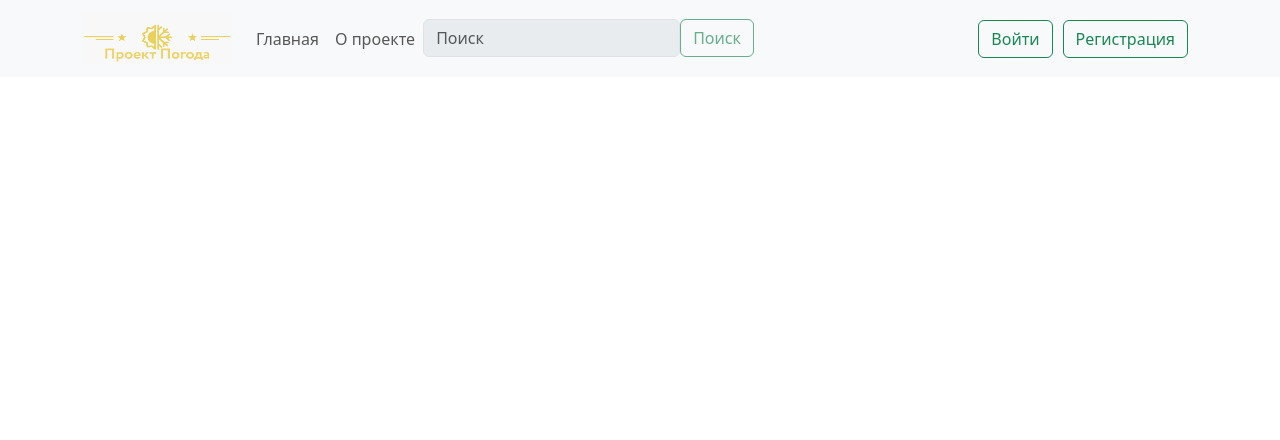
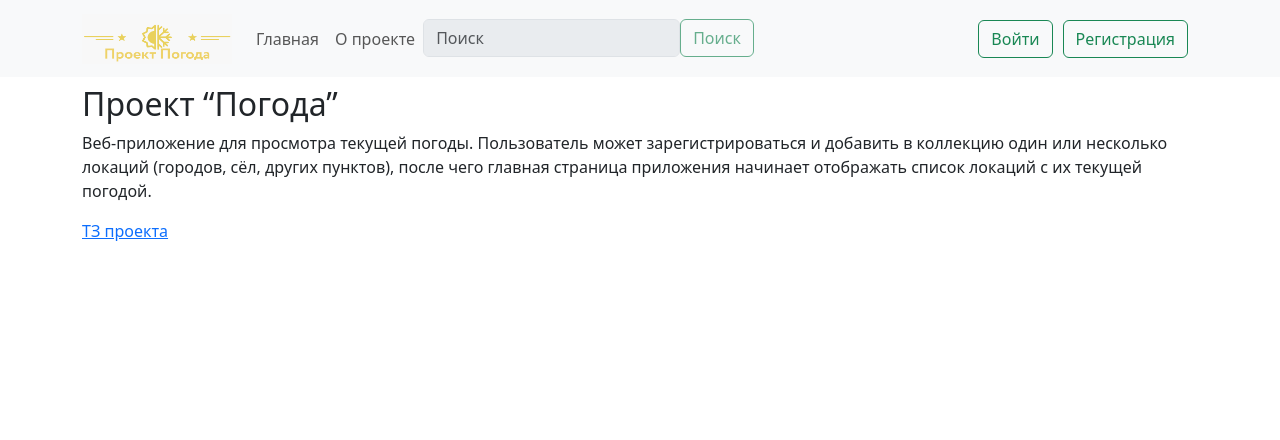
Before and after one commit to Victor-Smirnoff/weather, a Django app: template siteweather/weather/templates/weather/about.html in a window 1280 px wide. Shown: the top 440 px of the page. Run offline with Django 5.2, Linux system fonts and the light colour scheme; the template is opened without the code that fills it, so the values that code supplies are empty; some libraries are stand-ins or nearby versions.

Commit message:
added page about

```diff
--- a/siteweather/weather/models.py
+++ b/siteweather/weather/models.py
@@ -1,11 +1,13 @@
+from django.contrib.auth import get_user_model
 from django.db import models
 
 
 class Locations(models.Model):
     name = models.CharField(max_length=255, db_index=True)
-    # user_id = models.IntegerField()
     latitude = models.DecimalField(max_digits=10, decimal_places=4)
     longitude = models.DecimalField(max_digits=10, decimal_places=4)
+    user_id = models.ForeignKey(get_user_model(), on_delete=models.CASCADE, related_name='locations', null=False, default=None)
+
 
     def __str__(self):
         return self.name
--- a/siteweather/weather/templates/weather/about.html
+++ b/siteweather/weather/templates/weather/about.html
@@ -1,6 +1,13 @@
 {% extends 'base.html' %}
 
 {% block content %}
+<main style="margin: 0 auto;">
 <h1>{{ title }}</h1>
+<h2>Проект “Погода”</h2>
 
+<p>Веб-приложение для просмотра текущей погоды. Пользователь может зарегистрироваться и добавить в коллекцию один или несколько локаций (городов, сёл, других пунктов), после чего главная страница приложения начинает отображать список локаций с их текущей погодой.</p>
+
+<p><a href="https://zhukovsd.github.io/python-backend-learning-course/Projects/WeatherViewer/">ТЗ проекта</a></p>
+
+</main>
 {% endblock %}
--- a/siteweather/weather/urls.py
+++ b/siteweather/weather/urls.py
@@ -4,5 +4,6 @@ from . import views
 
 urlpatterns = [
     path(route='', view=views.index, name='home'),
+    path(route='about/', view=views.about, name='about'),
 
 ]
--- a/siteweather/weather/views.py
+++ b/siteweather/weather/views.py
@@ -7,5 +7,10 @@ def index(request):
     return render(request=request, template_name='weather/index.html', context=data)
 
 
+def about(request):
+    data = {'title': 'О проекте'}
+    return render(request=request, template_name='weather/about.html', context=data)
+
+
 def page_not_found(request, exception):
     return HttpResponseNotFound('<h1>Упс. Страница не найдена</h1>')
```
Also changed, not shown: siteweather/users/templates/users/login.html (+51 -2 lines), siteweather/db.sqlite3, siteweather/weather/migrations/0002_alter_locations_options_locations_user_id_and_more.py (added).
